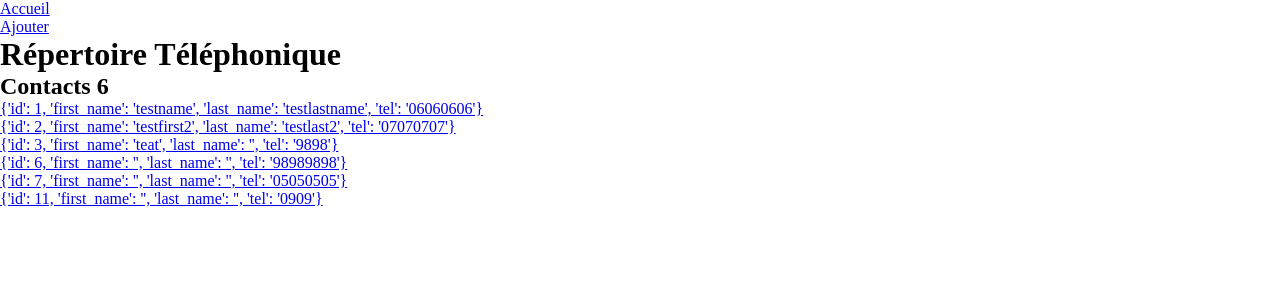
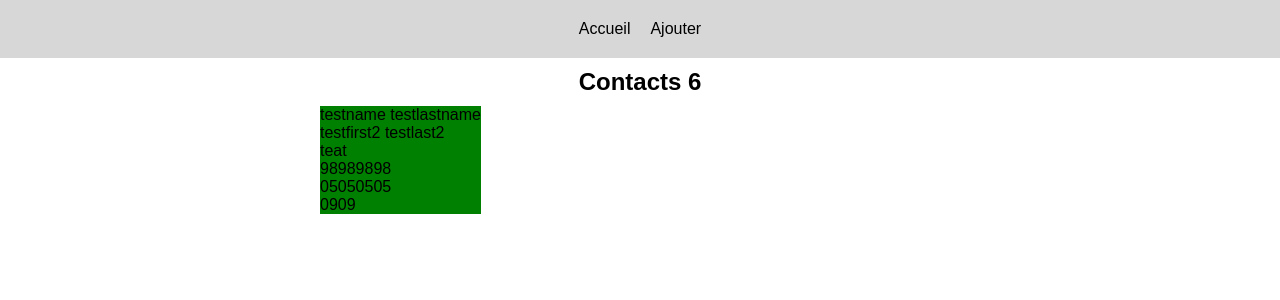
Before and after one commit to k-3st3ban/repertoire_tel_NSI, a Flask app: page / in a window 1280 px wide. Shown: the top 300 px of the page. Run offline with Flask 2, Linux system fonts and the light colour scheme; data comes from the database, SQL or seed files in the repository; both versions use the stored data as it was after the commit.

Commit message:
better styles and templates

```diff
--- a/main.py
+++ b/main.py
@@ -38,6 +38,18 @@ def db_query(query, args=(), first=False, commit=False, fetch=True):
     cur.close()
     if fetch:
         return (results[0] if results else None) if first else results
+
+
+@app.template_filter("contact_label")
+def contact_label(contact):
+    label = []
+    if not contact.get("first_name") and not contact.get("last_name"):
+        label.append(contact.get("tel"))
+    if contact.get("first_name"):
+        label.append(contact.get("first_name"))
+    if contact.get("last_name"):
+        label.append(contact.get("last_name"))
+    return " ".join(label)
 
 
 @app.errorhandler(404)
--- a/static/css/styles.css
+++ b/static/css/styles.css
@@ -2,13 +2,66 @@
     margin: 0;
     padding: 0;
     list-style: none;
+    text-decoration: none;
+    color: black;
+    font-family: Arial, Helvetica, sans-serif;
+}
+
+header {
+    display: flex;
+    justify-content: center;
+    align-items: center;
+    background-color: rgb(215, 215, 215);
+    padding-block: 20px;
+}
+
+header ul {
+    display: flex;
+    justify-content: center;
+    align-items: center;
+    gap: 20px;
+}
+
+main {
+    display: flex;
+    flex-direction: column;
+    justify-content: center;
+    align-items: center;
+    gap: 10px;
+    padding-block: 10px;
+}
+
+.main-container {
+    width: 50%;
+    display: flex;
+    flex-direction: column;
+    justify-content: center;
+    align-items: flex-start;
+    gap: 10px;
+}
+
+.main-container h1 {
+    align-self: center;
+}
+
+.contacts-list {
+    background-color: green;
 }
 
 .alert {
     padding: 10px;
     border-radius: 10px;
+    width: 90vw;
 }
 
 .alert-red {
     background-color: rgb(255, 221, 221);
 }
+
+.alert-green {
+    background-color: rgb(224, 255, 221);
+}
+
+.alert-yellow {
+    background-color: rgb(255, 252, 221);
+}
--- a/templates/index.html
+++ b/templates/index.html
@@ -1,15 +1,13 @@
 {% extends 'layout.html' %}
 {% block title %}Accueil{% endblock %}
 {% block content %}
-<h1>Répertoire Téléphonique</h1>
-<section>
-    <h2>Contacts <span>{{ contacts|length }}</span></h2>
+<h1>Contacts <span>{{ contacts|length }}</span></h1>
 {% if contacts|length > 0 %}
-    <ul>
+<ul class="contacts-list">
     {% for contact in contacts %}
     <li>
         <a href="{{ url_for('contact_infos', contact_id=contact.id) }}">
-                {{ contact }}
+            {{ contact|contact_label }}
         </a>
     </li>
     {% endfor %}
@@ -17,5 +15,4 @@
 {% else %}
 <p>Aucun contact</p>
 {% endif %}
-</section>
 {% endblock %}
--- a/templates/infos.html
+++ b/templates/infos.html
@@ -1,5 +1,5 @@
 {% extends 'layout.html' %}
-{% block title %}{{ contact.last_name }} {{ contact.first_name }}{% endblock %}
+{% block title %}{{ contact|contact_label }}{% endblock %}
 {% block content %}
 <h1>{{ contact.last_name }} {{ contact.first_name }}</h1>
 {% endblock %}
--- a/templates/layout.html
+++ b/templates/layout.html
@@ -16,6 +16,7 @@
             <li><a href={{ url_for('contact_add_page') }}>Ajouter</a></li>
         </ul>
     </header>
+    <main>
         {% with messages = get_flashed_messages(with_categories=True) %}
         {% if messages %}
         <ul>
@@ -25,7 +26,10 @@
         </ul>
         {% endif %}
         {% endwith %}
+        <section class="main-container">
             {% block content %} {% endblock %}
+        </section>
+    </main>
 </body>
 
 </html>
```
Also changed, not shown: templates/add.html (+8 -10 lines), repertoire.db. Lines whose indentation alone changed are shown as unchanged.
